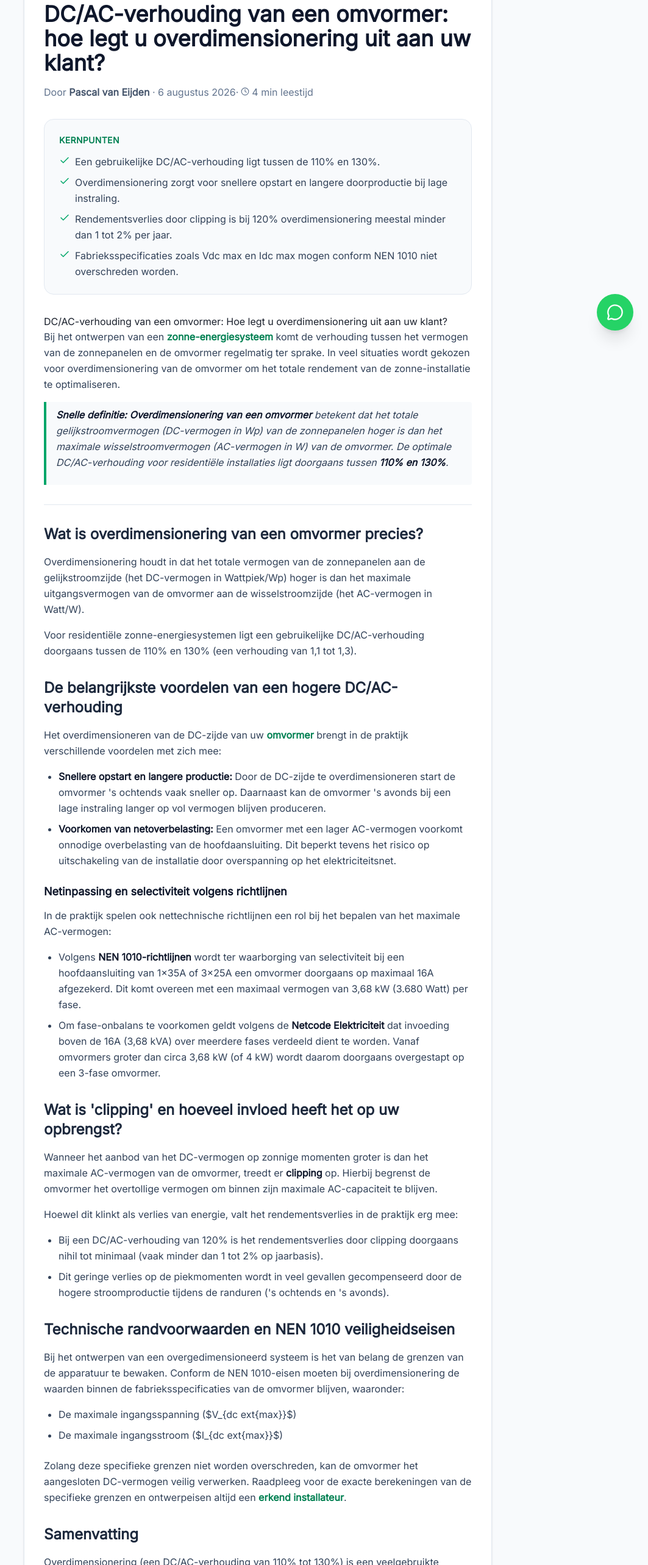
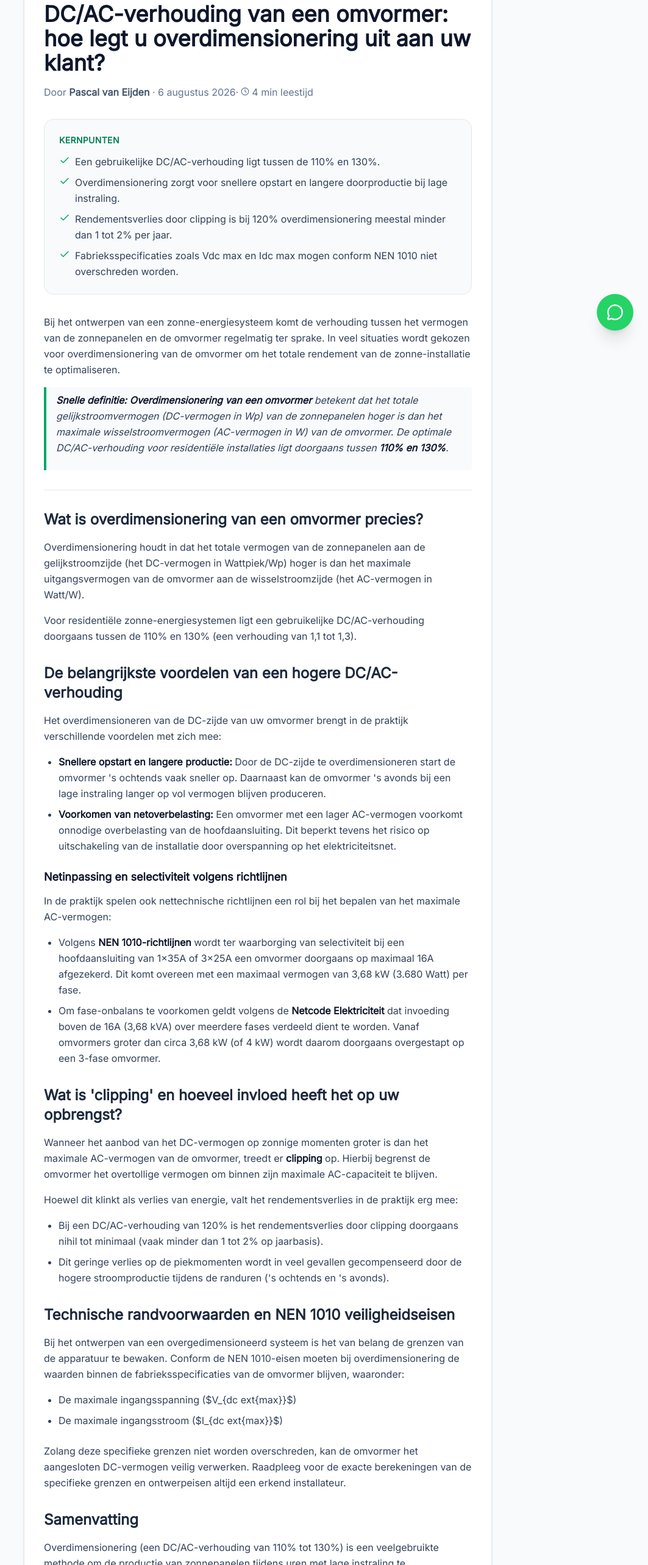
Before and after one commit to EnerCalculatie/website, a React (Vite) app: page /blog/dc-ac-verhouding-omvormer-overdimensionering in a window 1280 px wide. Shown: the part 234-2800 px from the top of the page at 61% size, without its empty margins (217-1280 px from the left). Built offline with nearby package versions, Linux system fonts and the light colour scheme.

Commit message:
fix(seo): remove duplicate H1 and hallucinated links in blog article

```diff
--- a/src/components/blog/DcAcVerhoudingOmvormerOverdimensioneringArticle.tsx
+++ b/src/components/blog/DcAcVerhoudingOmvormerOverdimensioneringArticle.tsx
@@ -5,9 +5,7 @@ import ReactMarkdown from 'react-markdown';
 const post = blogPosts.find((p) => p.slug === 'dc-ac-verhouding-omvormer-overdimensionering')!;
 
 const markdown = `
-# DC/AC-verhouding van een omvormer: Hoe legt u overdimensionering uit aan uw klant?
-
-Bij het ontwerpen van een [zonne-energiesysteem](/kennisbank/zonne-energiesysteem) komt de verhouding tussen het vermogen van de zonnepanelen en de omvormer regelmatig ter sprake. In veel situaties wordt gekozen voor overdimensionering van de omvormer om het totale rendement van de zonne-installatie te optimaliseren.
+Bij het ontwerpen van een zonne-energiesysteem komt de verhouding tussen het vermogen van de zonnepanelen en de omvormer regelmatig ter sprake. In veel situaties wordt gekozen voor overdimensionering van de omvormer om het totale rendement van de zonne-installatie te optimaliseren.
 
 > **Snelle definitie:** **Overdimensionering van een omvormer** betekent dat het totale gelijkstroomvermogen (DC-vermogen in Wp) van de zonnepanelen hoger is dan het maximale wisselstroomvermogen (AC-vermogen in W) van de omvormer. De optimale DC/AC-verhouding voor residentiële installaties ligt doorgaans tussen **110% en 130%**.
 
@@ -21,7 +19,7 @@ Voor residentiële zonne-energiesystemen ligt een gebruikelijke DC/AC-verhouding
 
 ## De belangrijkste voordelen van een hogere DC/AC-verhouding
 
-Het overdimensioneren van de DC-zijde van uw [omvormer](/kennisbank/omvormers) brengt in de praktijk verschillende voordelen met zich mee:
+Het overdimensioneren van de DC-zijde van uw omvormer brengt in de praktijk verschillende voordelen met zich mee:
 
 * **Snellere opstart en langere productie:** Door de DC-zijde te overdimensioneren start de omvormer 's ochtends vaak sneller op. Daarnaast kan de omvormer 's avonds bij een lage instraling langer op vol vermogen blijven produceren.
 * **Voorkomen van netoverbelasting:** Een omvormer met een lager AC-vermogen voorkomt onnodige overbelasting van de hoofdaansluiting. Dit beperkt tevens het risico op uitschakeling van de installatie door overspanning op het elektriciteitsnet.
@@ -45,7 +43,7 @@ Bij het ontwerpen van een overgedimensioneerd systeem is het van belang de grenz
 * De maximale ingangsspanning ($V_{dc \text{max}}$)
 * De maximale ingangsstroom ($I_{dc \text{max}}$)
 
-Zolang deze specifieke grenzen niet worden overschreden, kan de omvormer het aangesloten DC-vermogen veilig verwerken. Raadpleeg voor de exacte berekeningen van de specifieke grenzen en ontwerpeisen altijd een [erkend installateur](/kennisbank/installateur-kiezen).
+Zolang deze specifieke grenzen niet worden overschreden, kan de omvormer het aangesloten DC-vermogen veilig verwerken. Raadpleeg voor de exacte berekeningen van de specifieke grenzen en ontwerpeisen altijd een erkend installateur.
 
 ## Samenvatting
 
```
